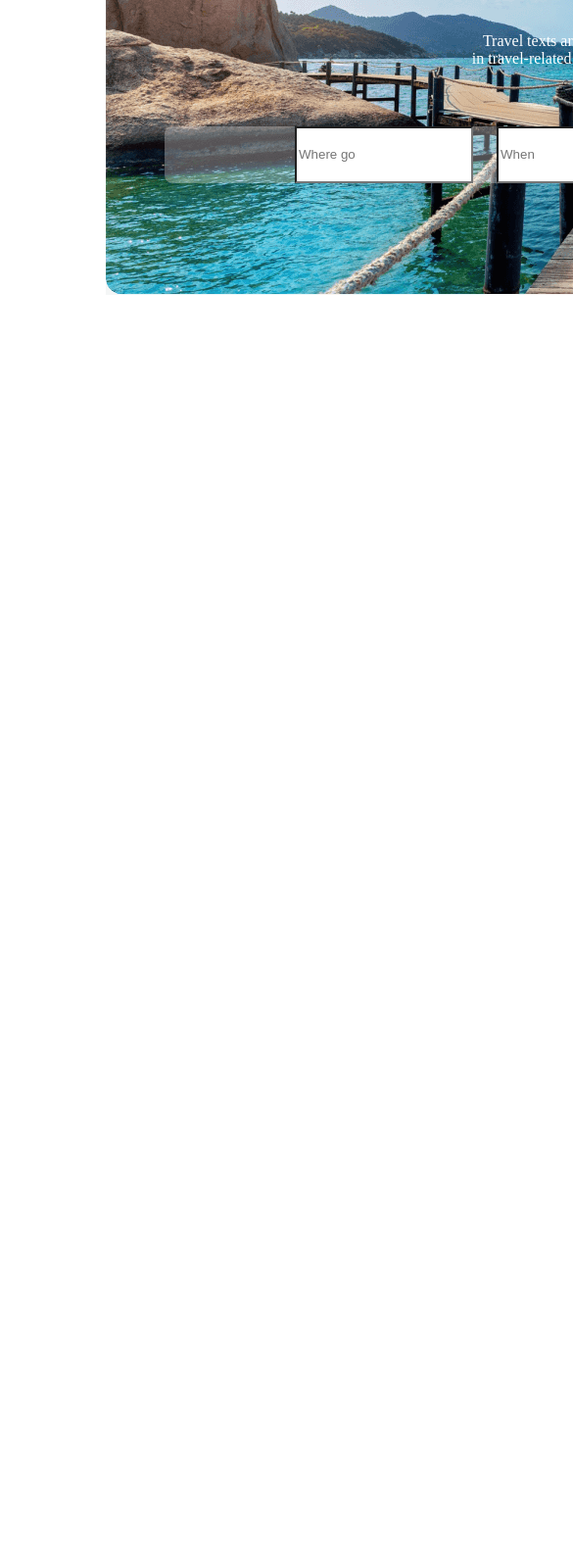
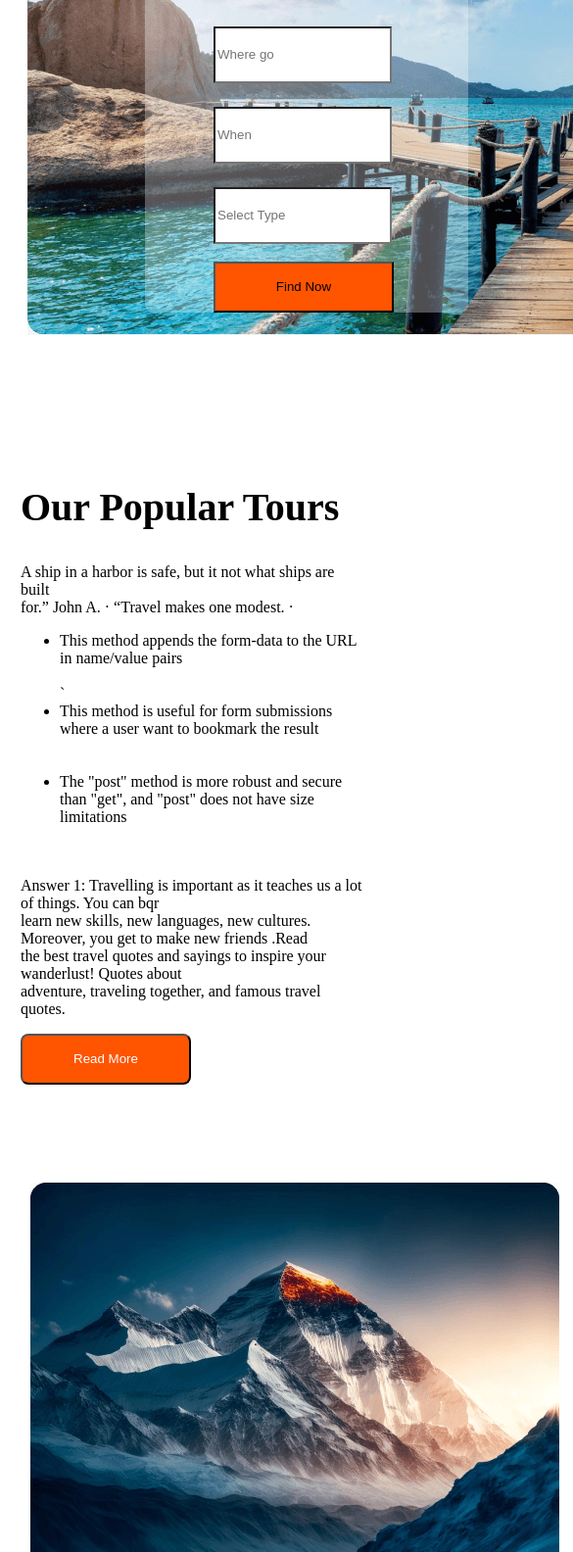
Before and after one commit to Ariful4a/assignment-website-repo, a plain HTML site: page index.html in a window 390 px wide. Shown: the part 403-1987 px from the top of the page at 98% size, 585 px wide, since content can reach past the window. Before the commit the page ends 844 px from the top, so only its background shows below. Drawn offline with Linux system fonts and the light colour scheme.

Commit message:
added responsive and new changes,new coding

```diff
--- a/index.html
+++ b/index.html
@@ -52,6 +52,25 @@
             </div>
         </div>
        </section>
+       <section>
+        <div class="popular-tours">
+            <div class="fo">
+                <h1 class="font-style">Our Popular Tours</h1>
+                <p>A ship in a harbor is safe, but it not what ships are built <br> for.” John A. · “Travel makes one modest. · </p>
+                <ul>
+                    <li>This method appends the form-data to the URL in name/value pairs</li><br>`<br>
+                    <li>This method is useful for form submissions where a user want to bookmark the result</li><br><br>
+                    <li>The "post" method is more robust and secure than "get", and "post" does not have size limitations</li><br><br>
+                </ul>
+                <p>Answer 1: Travelling is important as it teaches us a lot of things. You can bqr <br> learn new skills, new languages, new cultures. Moreover, you get to make new friends .Read <br> the best travel quotes and sayings to inspire your wanderlust! Quotes about <br> adventure, traveling together, and famous travel quotes.</p>
+                <button class="read">Read More</button>
+
+            </div>
+            <div class="Rectangle-section">
+                <img src="Images/Rectangle 4.png" alt="">
+            </div>
+        </div>
+       </section>
 
 </body>
 </html>
--- a/styles/style.css
+++ b/styles/style.css
@@ -73,7 +73,6 @@ nav li a{
 .input-section input{
     width: 174px;
     height: 52px;
-    flex-shrink: 0;
     justify-content: center;
     gap: 24px;
     background: #FFF;
@@ -88,7 +87,7 @@ nav li a{
 }
 .find{
     background: #FF5400;
-    width: 174px;
+    width: 184px;
     height: 52px;
     flex-shrink: 0;
 }
@@ -97,3 +96,94 @@ nav li a{
     height: 52px;
     flex-shrink: 0;
 }
+.read{
+    width: 174px;
+    height: 52px;
+    color: #FFFFFF;
+    border-radius: 8px;
+    background-color: #FF5400;
+
+}
+.popular-tours{
+    display: flex;
+    margin-bottom: 40px;
+}
+.Rectangle-section img{
+    width: 540px;
+    height: 550px;
+
+}
+.fo{
+    margin-top: 100px;
+    margin-left: 100px;
+}
+.font-style{
+    font-size: 40px;
+}
+.Rectangle-section{
+    margin-top: 100px;
+    padding-left: 105px;
+    padding-right: 4px;
+}
+/*Responsive style for mobile*/
+
+@media screen and (max-width: 600px) {
+    .header{
+        padding: 0px;
+        padding-left: 0px;
+        padding-right: 0px;
+    }
+    .hero-section{
+        flex-direction: row;
+    }
+    nav{
+        flex-direction: column;
+        margin-left: 0px;
+    }
+    nav >ul{
+        padding-left: 0px;
+    }
+    .input-section{
+        flex-direction: column;
+        margin: 120px;
+        position: relative;
+        bottom: 190px;
+        padding-top: 100px;
+        padding-left: 70px;
+    }
+    .benner-section{
+        width: 570px;
+        background-repeat: no-repeat;
+        margin-left: 20px;
+        padding-right: 0px;
+        border-radius: 5px;
+
+    }
+    .expplor-section{
+        padding-top: 20px;
+        font-size: 50px;
+        color: #FF5400;
+        margin-left: 30px;
+    }
+
+
+    .explor p{
+        color: red;
+    }
+    .popular-tours{
+        flex-direction: column;
+        margin-left: 5px;
+        margin-left: 5px;
+    }
+    .fo{
+        margin-left: 8px;
+        margin-right: 8px;
+    }
+    .Rectangle-section{
+        margin-left: 8px;
+        padding-left: 10px;
+    }
+
+
+
+}
```
